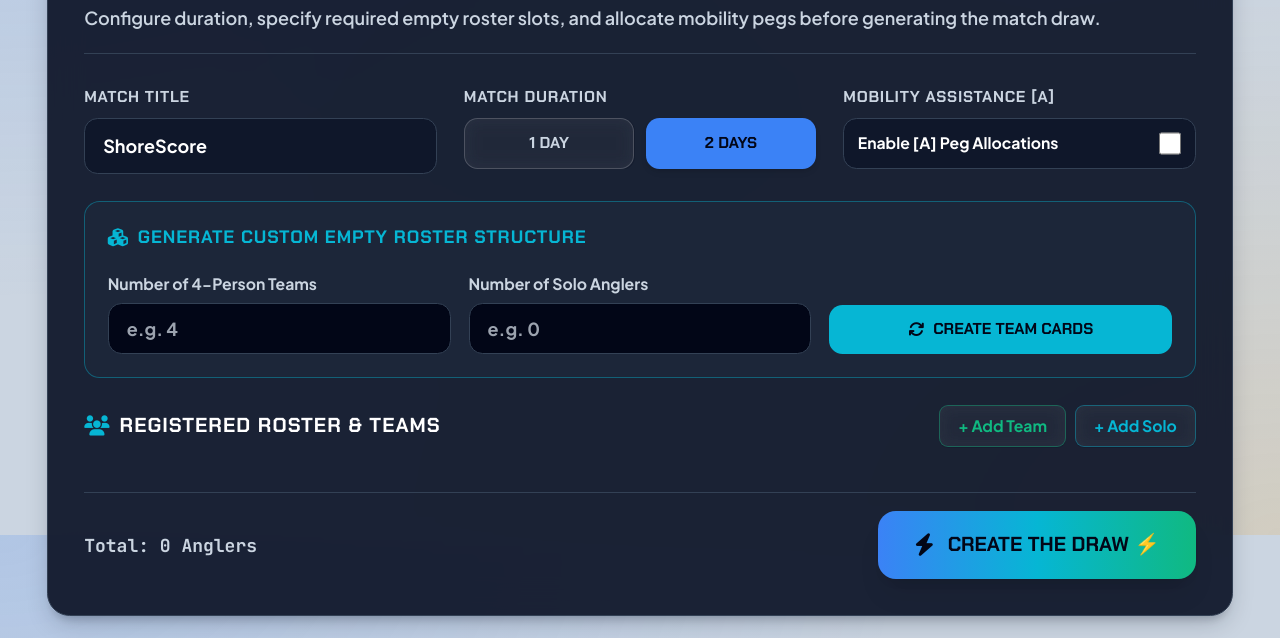
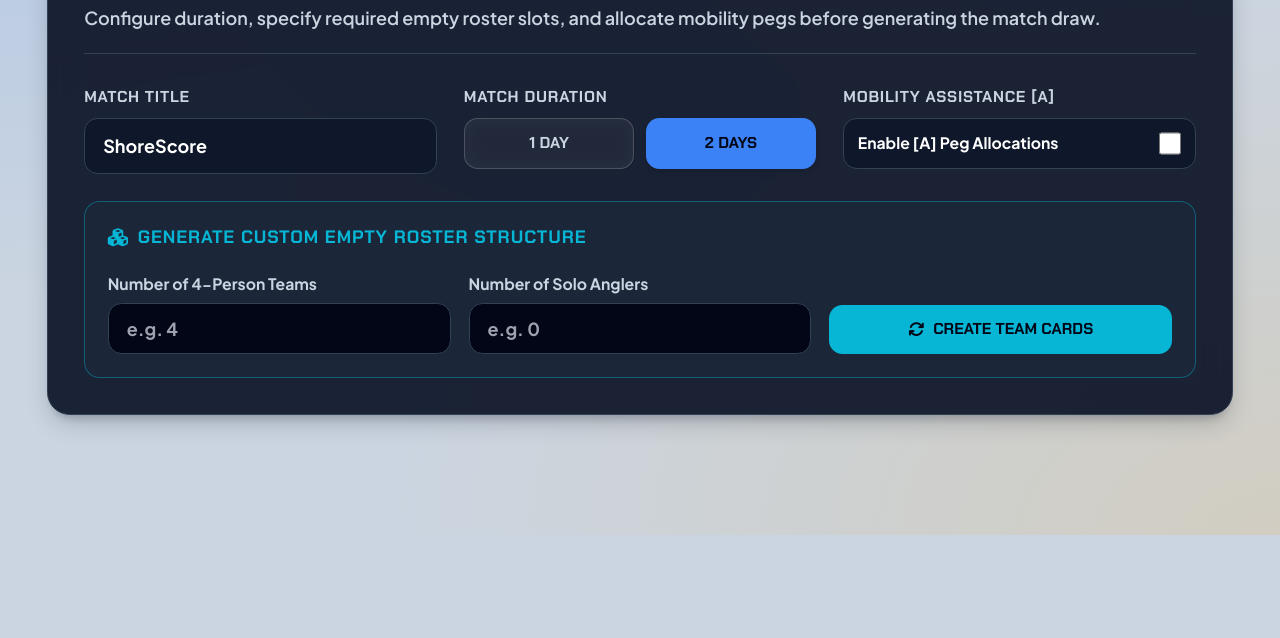
Before and after one commit to cmccreadie1/Shorescore, a plain HTML site: page index.html in a window 1280 px wide. Shown: the part 265-903 px from the top of the page. After the commit the page ends 800 px from the top, so only its background shows below. Drawn offline with nearby package versions, Linux system fonts and the light colour scheme.

Commit message:
Update index.html

```diff
--- a/index.html
+++ b/index.html
@@ -388,16 +388,12 @@
             <!-- Mobility Advisor Live Status Banner -->
             <div id="mobilityAdvisor" class="hidden"></div>
 
-            <!-- Team & Angler Setup Builder -->
-            <div class="space-y-4">
+            <!-- STAGE 2: Team & Angler Setup Builder (Hidden until Create Team Cards is clicked) -->
+            <div id="rosterStageSection" class="space-y-4 hidden">
                 <div class="flex items-center justify-between">
                     <h3 class="text-lg font-black uppercase tracking-wider text-white font-heading flex items-center gap-2">
                         <i class="fa-solid fa-users text-pixelCyan"></i> Registered Roster & Teams
                     </h3>
-                    <div class="flex items-center gap-2">
-                        <button onclick="addSetupTeam()" class="glass-pill hover:bg-white/15 text-xs sm:text-sm font-bold text-pixelEmerald px-4 py-2 rounded-lg border border-pixelEmerald/40 transition-all touch-elastic">+ Add Team</button>
-                        <button onclick="addSetupSolo()" class="glass-pill hover:bg-white/15 text-xs sm:text-sm font-bold text-pixelCyan px-4 py-2 rounded-lg border border-pixelCyan/40 transition-all touch-elastic">+ Add Solo</button>
-                    </div>
                 </div>
 
                 <!-- 3-Column Grid for Horizontal Roster Spacing -->
@@ -406,7 +402,7 @@
                 </div>
             </div>
 
-            <div class="pt-4 border-t border-slate-700 flex items-center justify-between">
+            <div id="drawActionBar" class="pt-4 border-t border-slate-700 flex items-center justify-between hidden">
                 <span id="setupTotalCountLabel" class="text-base font-bold text-slate-300 font-mono">Total: 0 Anglers</span>
                 <button onclick="handleCreateTheDraw(event)" class="bg-gradient-to-r from-pixelBlue via-pixelCyan to-pixelEmerald hover:brightness-110 text-slate-950 font-black font-heading text-lg px-8 py-4 rounded-2xl shadow-xl transition-all touch-elastic flex items-center gap-3">
                     <i class="fa-solid fa-bolt text-xl"></i> CREATE THE DRAW ⚡
@@ -885,7 +881,7 @@
                 <div class="space-y-3">
                     <p class="font-semibold text-slate-100">5.1 Resetting the App for Next Match</p>
                     <ol class="list-decimal pl-5 space-y-1.5 text-xs text-slate-300">
-                        <li>Click <strong>Outputs &rarr; Scores JSON</strong> to save a final backup copy.</li>
+                        <li>Click <strong>Outputs → Scores JSON</strong> to save a final backup copy.</li>
                         <li>Click the red <strong>Reset / Wipe button</strong> (power icon) in the top-right header.</li>
                         <li>Confirm the prompt to wipe scorecards, draws, and rosters for the next match.</li>
                     </ol>
@@ -1203,7 +1199,21 @@ function parsePegList(inputStr) {
 
         function renderSetupAnglerInputs() {
             const container = document.getElementById('setupTeamInputsContainer');
+            const rosterSection = document.getElementById('rosterStageSection');
+            const drawActionBar = document.getElementById('drawActionBar');
             if (!container) return;
+
+            if (appState.anglers.length === 0) {
+                container.innerHTML = '';
+                if (rosterSection) rosterSection.classList.add('hidden');
+                if (drawActionBar) drawActionBar.classList.add('hidden');
+                updateMobilityAdvisor();
+                return;
+            }
+
+            if (rosterSection) rosterSection.classList.remove('hidden');
+            if (drawActionBar) drawActionBar.classList.remove('hidden');
+
             let html = '';
 
             appState.teams.forEach((t, tIdx) => {
@@ -1650,7 +1660,7 @@ function parsePegList(inputStr) {
 
                     const nameDisplay = isAmendNamesModeActive
                         ? `<div class="relative flex-grow"><input type="text" value="${(m.name || '').toUpperCase()}" onchange="updateLiveAnglerName('${m.id}', this.value)" class="bg-slate-950 border border-slate-700 rounded-lg px-3 py-1.5 text-base font-black uppercase tracking-wider text-white focus:outline-none focus:border-pixelBlue w-full" placeholder="MEMBER NAME">${mobNameBadge}</div>`
-                       : `<div class="relative flex-grow min-w-0">${mobNameBadge}<span class="text-xs font-black uppercase tracking-normal text-white truncate block">${(m.name || '').toUpperCase()}</span></div>`
+                        : `<div class="relative flex-grow min-w-0">${mobNameBadge}<span class="text-xs font-black uppercase tracking-normal text-white truncate block">${(m.name || '').toUpperCase()}</span></div>`;
                     const d1BadgeClass = isSwapModeActive && activeSwapDay === 1 ? 'swap-peg-active' : '';
                     const d1SelectedClass = isD1Selected ? 'swap-peg-selected' : '';
                     const d2BadgeClass = isSwapModeActive && activeSwapDay === 2 ? 'swap-peg-active' : '';
```
Lines whose indentation alone changed are shown as unchanged.
